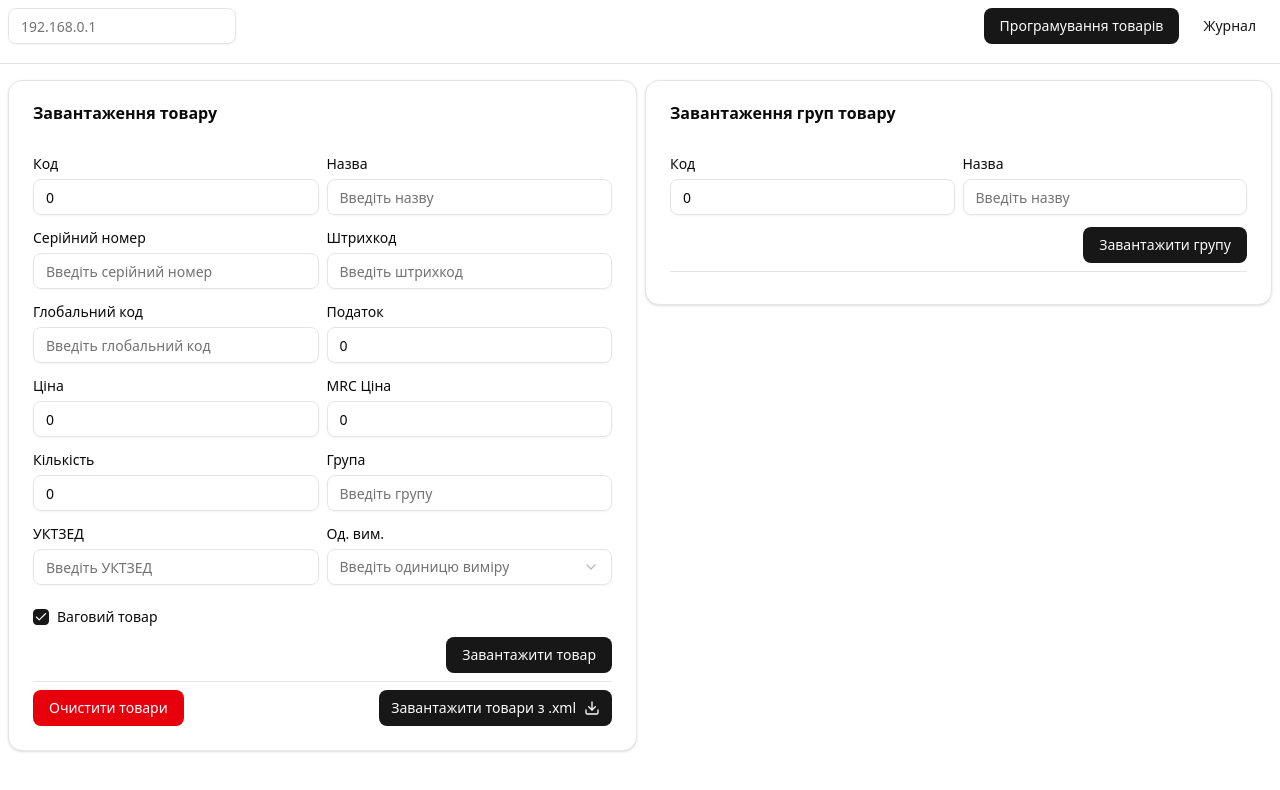
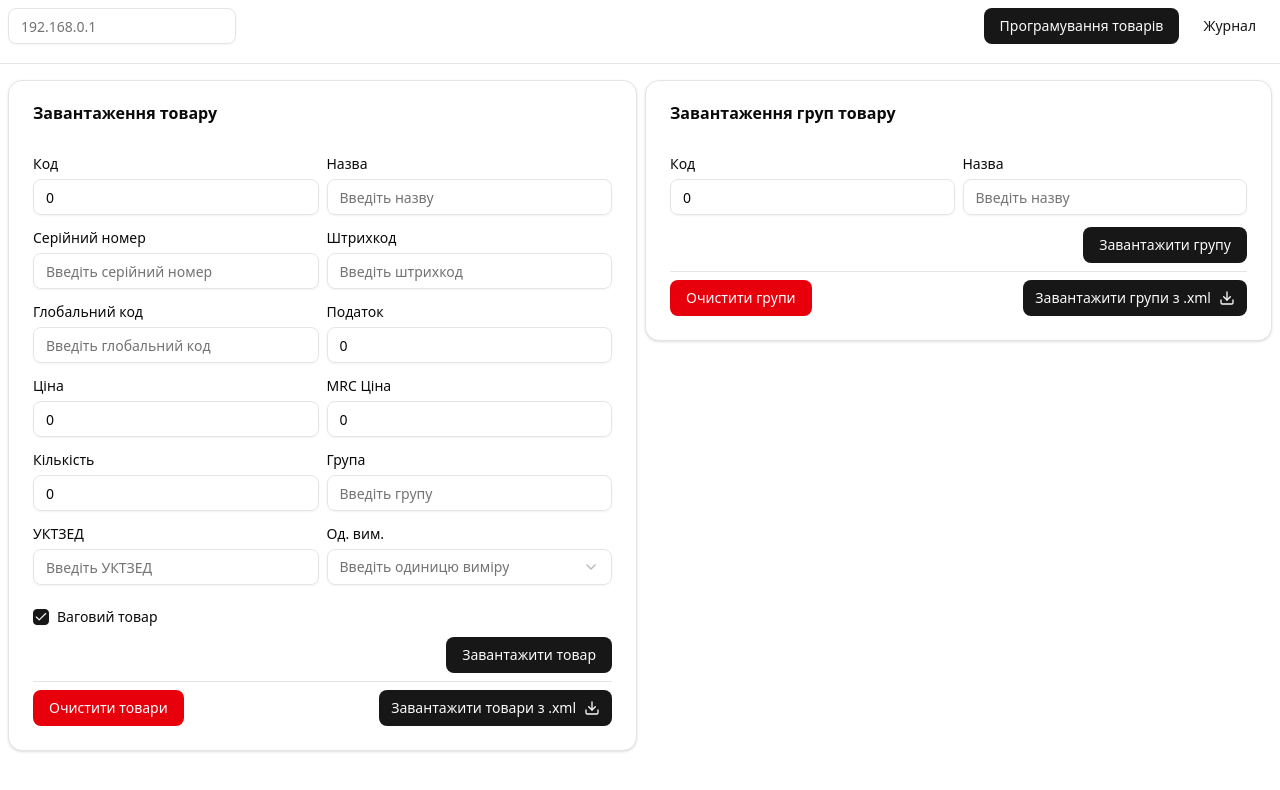
Before and after one commit to Vanlsh/rmk-desk, a React (Vite) app: page /#/ in a window 1280 px wide. Shown: the top 790 px of the page. Built offline with nearby package versions, Linux system fonts and the light colour scheme.

Commit message:
feat:  delete group and load from excel

```diff
--- a/electron/preload.cjs
+++ b/electron/preload.cjs
@@ -9,8 +9,10 @@ contextBridge.exposeInMainWorld("api", {
 
   //
   setGroups: (ip, data) => ipcRenderer.invoke("set-groups", ip, data),
+  deleteGroups: (ip) => ipcRenderer.invoke("delete-groups", ip),
   //
   setTaxes: (ip, data) => ipcRenderer.invoke("set-taxes", ip, data),
+
   selectExcelFile: () => ipcRenderer.invoke("select-excel-file"),
   parseExcel: (filePath) => ipcRenderer.invoke("parse-excel", filePath),
 });
--- a/src/global.d.ts
+++ b/src/global.d.ts
@@ -25,6 +25,11 @@ declare global {
       ) => Promise<
         SuccessResponse<{ success: boolean; message: string }> | ErrorResponse
       >;
+      deleteGroups: (
+        ip: string
+      ) => Promise<
+        SuccessResponse<{ success: boolean; message: string }> | ErrorResponse
+      >;
       saveValidationErrors: (
         errors: unknown
       ) => Promise<SuccessResponse<string> | ErrorResponse>;
--- /dev/null
+++ b/src/pages/home-page/components/delete-groups-button.tsx
@@ -0,0 +1,41 @@
+import { Button } from "@/components/ui/button";
+import { showIpNotRespondingMessage, showNoIpMessage } from "@/lib/messages";
+import { useIpStore } from "@/store/ip";
+import { useTransition } from "react";
+import { toast } from "sonner";
+
+export const DeleteGroupButton = () => {
+  const { ip } = useIpStore();
+  const [isLoading, startTransition] = useTransition();
+
+  const handleDelete = async () => {
+    if (!ip) {
+      return showNoIpMessage();
+    }
+
+    const isConfirmed = window.confirm("Видалити всі групи?");
+    if (!isConfirmed) return;
+
+    startTransition(async () => {
+      const response = await window.api.deleteGroups(ip);
+      console.log("🚀 ~ handleDelete ~ response:", response);
+
+      if (response.error) {
+        showIpNotRespondingMessage();
+        return;
+      }
+
+      if (response.data.success) {
+        toast.success(response.data.message);
+      } else {
+        toast.error(response.data.message);
+      }
+    });
+  };
+
+  return (
+    <Button disabled={isLoading} onClick={handleDelete} variant="destructive">
+      Очистити групи
+    </Button>
+  );
+};
--- a/src/pages/home-page/components/forms/constants.ts
+++ b/src/pages/home-page/components/forms/constants.ts
@@ -28,6 +28,14 @@ export type ProductFieldLabel =
   | "УКТЗЕД"
   | "Од. вим."
   | "Ваговий товар";
+
+export type GroupFieldsLabel = "Код" | "Назва";
+export type GroupFieldName = "code" | "name";
+
+export const labelToNameMapGroup: Record<GroupFieldsLabel, GroupFieldName> = {
+  Код: "code",
+  Назва: "name",
+};
 
 export const labelToNameMap: Record<ProductFieldLabel, ProductFieldName> = {
   Код: "code",
--- a/src/pages/home-page/components/forms/utils.ts
+++ b/src/pages/home-page/components/forms/utils.ts
@@ -1,9 +1,17 @@
 import {
   labelToNameMap,
+  labelToNameMapGroup,
+  type GroupFieldName,
+  type GroupFieldsLabel,
   type ProductFieldLabel,
   type ProductFieldName,
 } from "./constants";
-import { productSchema, type ProductSchema } from "./schemas";
+import {
+  groupSchema,
+  productSchema,
+  type GroupSchema,
+  type ProductSchema,
+} from "./schemas";
 
 export function convertExcelData(
   excelData: Record<ProductFieldLabel, unknown>[]
@@ -31,6 +39,49 @@ export function convertExcelData(
   });
 }
 
+export const convertExcelGroups = (
+  excelData: Record<GroupFieldsLabel, unknown>[]
+) => {
+  return excelData.map((item) => {
+    const group: Record<GroupFieldName, unknown> = {} as Record<
+      GroupFieldName,
+      unknown
+    >;
+
+    for (const [label, value] of Object.entries(item)) {
+      const key = labelToNameMapGroup[label as GroupFieldsLabel];
+      if (key) {
+        group[key] = value;
+      }
+    }
+    return group;
+  });
+};
+
+export const validateGroups = (
+  normalizedData: Record<GroupFieldName, unknown>[]
+) => {
+  const valid: GroupSchema[] = [];
+  const errors: {
+    row: Record<GroupFieldName, unknown>;
+    issues: { field: string; message: string }[];
+  }[] = [];
+
+  normalizedData.forEach((item) => {
+    const parsed = groupSchema.safeParse(item);
+    if (parsed.success) {
+      valid.push(parsed.data);
+    } else {
+      const issues = parsed.error.issues.map((issue) => ({
+        field: issue.path.join("."),
+        message: issue.message,
+      }));
+      errors.push({ row: item, issues });
+    }
+  });
+  return { valid, errors };
+};
+
 export const validateProducts = (
   normalizedData: Record<ProductFieldName, unknown>[]
 ) => {
--- /dev/null
+++ b/src/pages/home-page/components/load-groups-from-excel.tsx
@@ -0,0 +1,103 @@
+import { Button } from "@/components/ui/button";
+import { showIpNotRespondingMessage, showNoIpMessage } from "@/lib/messages";
+import { cn } from "@/lib/utils";
+import { useIpStore } from "@/store/ip";
+import { Download, FileWarning } from "lucide-react";
+import { useState, useTransition } from "react";
+import { toast } from "sonner";
+import { convertExcelGroups, validateGroups } from "./forms/utils";
+import type { GroupFieldName } from "./forms/constants";
+
+interface LoadGroupsFromExcelProps {
+  className?: string;
+}
+
+interface Errors {
+  row: Record<GroupFieldName, unknown>;
+  issues: {
+    field: string;
+    message: string;
+  }[];
+}
+
+export const LoadGroupsFromExcel = ({
+  className,
+}: LoadGroupsFromExcelProps) => {
+  const { ip } = useIpStore();
+  const [isLoading, startTransition] = useTransition();
+  const [groupErrors, setGroupErrors] = useState<Errors[] | null>(null);
+
+  const onLoadFile = async () => {
+    if (!ip) return showNoIpMessage();
+
+    startTransition(async () => {
+      const filePath = await window.api.selectExcelFile();
+      if (!filePath) {
+        toast.warning("Файл не вибрали");
+        return;
+      }
+      setGroupErrors(null);
+      const result = await window.api.parseExcel(filePath);
+
+      console.log("🚀 ~ onLoadFile ~ result:", result);
+
+      if (result.error) {
+        toast.error("Error", { description: result.error });
+        return;
+      }
+
+      const convertedData = convertExcelGroups(result.data);
+      const { valid, errors } = validateGroups(convertedData);
+
+      const response = await window.api.setGroups(ip, valid);
+
+      if (response.error) {
+        showIpNotRespondingMessage();
+        return;
+      }
+
+      if (!response.data.success) {
+        toast.error(response.data.message);
+        return;
+      }
+
+      if (errors.length > 0) {
+        setGroupErrors(errors);
+        toast.warning(
+          `Було знайдено ${errors.length} рядків з помилками. Збережіть лог-файл.`
+        );
+      }
+
+      toast.success(response.data.message);
+
+      console.log("🚀 ~ onLoadFile ~ errors:", errors);
+      console.log("🚀 ~ onLoadFile ~ valid:", valid);
+    });
+  };
+
+  const onSaveLogs = async () => {
+    console.log("🚀 ~ onSaveLogs ~ productErrors:", groupErrors);
+    if (!groupErrors) return;
+    const response = await window.api.saveValidationErrors(groupErrors);
+    console.log("🚀 ~ onSaveLogs ~ response:", response);
+    if (response.success) {
+      toast.success(response.data);
+    } else {
+      toast.error("Щось пішло не так. Спробуйте ще раз");
+    }
+  };
+  return (
+    <div className={cn("flex gap-2 flex-col", className)}>
+      <Button disabled={isLoading} onClick={onLoadFile}>
+        Завантажити групи з .xml
+        <Download />
+      </Button>
+      {groupErrors && (
+        <Button variant="ghost" onClick={onSaveLogs}>
+          Зберегти лог помилок
+          <FileWarning />
+        </Button>
+      )}
+    </div>
+  );
+};
--- a/src/pages/home-page/home-page.tsx
+++ b/src/pages/home-page/home-page.tsx
@@ -4,6 +4,8 @@ import { Separator } from "@/components/ui/separator";
 import { LoadFromXmlFile } from "./components/load-products-from-xml";
 import { DeleteArticlesButton } from "./components/delete-articles-button";
 import { GroupFrom } from "./components/forms/group-form";
+import { LoadGroupsFromExcel } from "./components/load-groups-from-excel";
+import { DeleteGroupButton } from "./components/delete-groups-button";
 
 export const HomePage = () => {
   return (
@@ -30,6 +32,10 @@ export const HomePage = () => {
           <CardFooter className="flex-col">
             <GroupFrom className="w-full" />
             <Separator className="my-2" />
+            <div className="flex justify-between w-full">
+              <DeleteGroupButton />
+              <LoadGroupsFromExcel />
+            </div>
           </CardFooter>
         </Card>
       </div>
```
